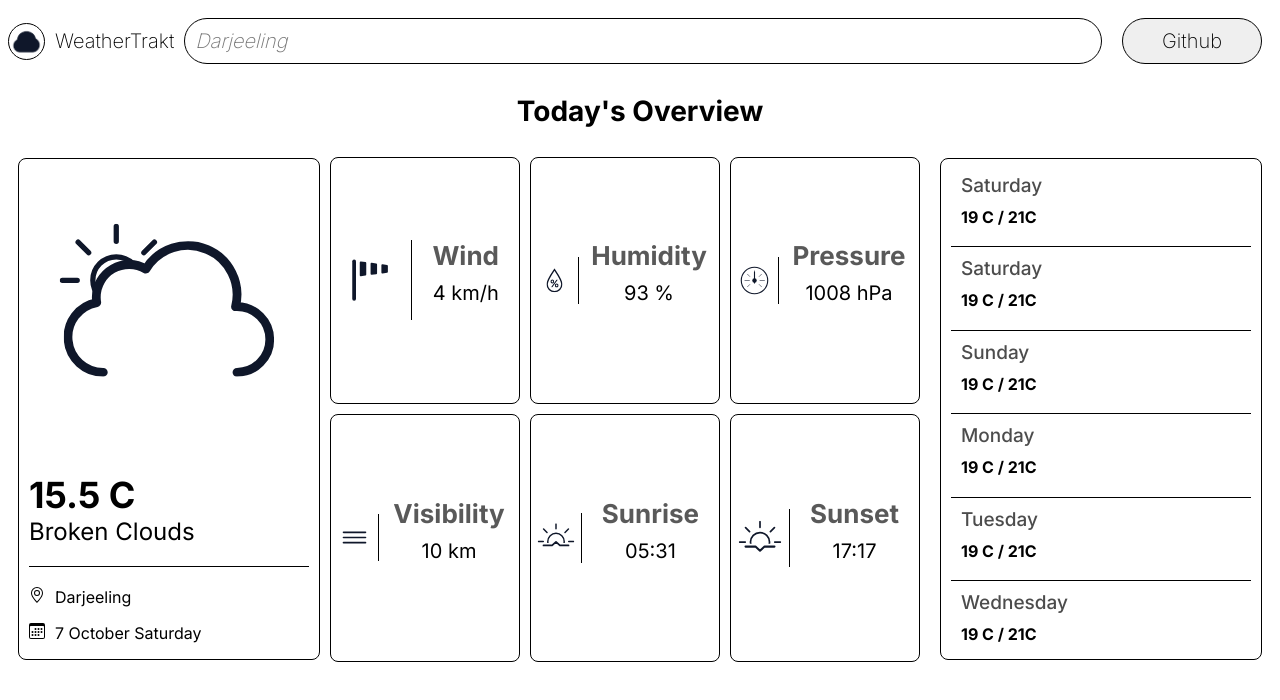
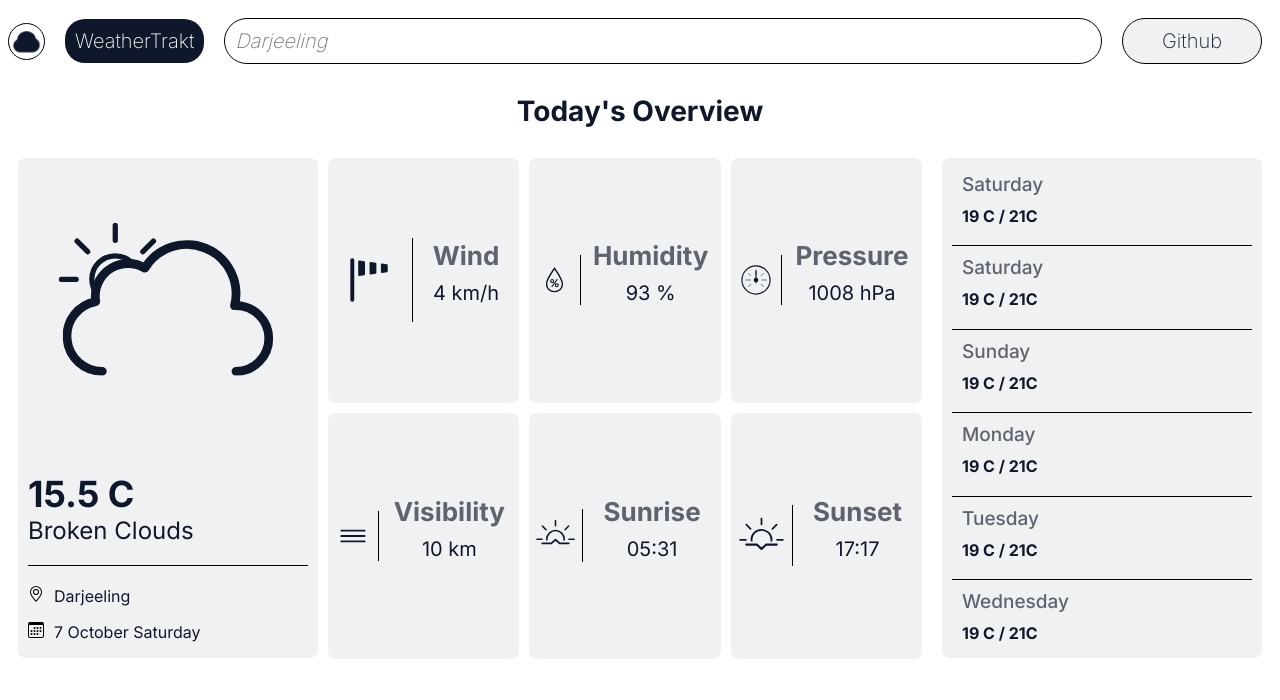
Before and after one commit to 1vishen/weather-trakt, a plain HTML site: page index.html in a window 1280 px wide. In both pictures the pointer is over the element "WeatherTrakt". Drawn offline with Linux system fonts and the light colour scheme.

Commit message:
updated some looks/animation

```diff
--- a/index.html
+++ b/index.html
@@ -8,6 +8,7 @@
     <link rel="stylesheet" href="styles/main-style.css" <link rel="preconnect" href="https://fonts.googleapis.com">
     <link rel="preconnect" href="https://fonts.gstatic.com" crossorigin>
     <link href="https://fonts.googleapis.com/css2?family=Inter:wght@200;400;500;700&display=swap" rel="stylesheet">
+    <link rel="stylesheet" href="styles/hover-styles.css"
 
 </head>
 
--- /dev/null
+++ b/styles/hover-styles.css
@@ -0,0 +1,85 @@
+.app-name:hover {
+    font-size: 20px;
+    font-weight: 100;
+    flex-shrink: 0;
+    color: rgb(15, 23, 42);
+    margin-left: 10px;
+    margin-right: 10px;
+    border-radius: 20px;
+    padding: 10px;
+    background-color: rgb(15, 23, 42);
+    color: white;
+}
+
+.github-button:hover {
+    font-family: 'Inter', sans-serif;
+    font-size: 20px;
+    font-weight: 100;
+    cursor: pointer;
+    flex: 1;
+    margin: 10px;
+    padding: 10px;
+    border-style: solid;
+    border-width: 1px;
+    border-radius: 40px;
+    border-color: black;
+    max-width: 140px;
+    background-color: rgb(15, 23, 42);
+    color: white;
+}
+
+.search-box:hover {
+    font-family: 'Inter', sans-serif;
+    font-style: italic;
+    font-size: 20px;
+    font-weight: 100;
+    flex: 4;
+    margin: 10px;
+    border: 4px solid rgb(15, 23, 42);
+    border-radius: 40px;
+    padding-left: 10px;
+    padding-top: 10px;
+    padding-bottom: 10px;
+    background-color: rgba(153, 182, 225, 0.3);
+}
+
+.current-weather:hover {
+
+    width: 300px;
+    height: 500px;
+    flex-shrink: 0;
+    margin: 10px;
+    border-radius: 8px;
+    background-color: rgba(153, 182, 225, 0.3);
+
+}
+
+.info-card:hover,
+.info-card-2:hover {
+
+    display: flex;
+    height: 245.5px;
+    border: none;
+    border-radius: 8px;
+    justify-content: center;
+    align-items: center;
+    background-color: rgba(153, 182, 225, 0.3);
+}
+
+.future-weather:hover {
+
+    display: flex;
+    flex-direction: column;
+    width: 300px;
+    height: 500px;
+    flex-shrink: 1;
+    margin: 10px;
+    border: none;
+    border-radius: 8px;
+    align-items: flex-start;
+    justify-content: space-around;
+    padding-left: 10px;
+    padding-right: 10px;
+    background-color: rgba(153, 182, 225, 0.3);
+
+}
--- a/styles/main-style.css
+++ b/styles/main-style.css
@@ -4,6 +4,7 @@ input,
 div {
     font-family: 'Inter', sans-serif;
     font-weight: 400;
+    color: rgb(15, 23, 42);
 }
 
 .body {
@@ -27,7 +28,14 @@ p {
     font-size: 20px;
     font-weight: 100;
     flex-shrink: 0;
-    color: black;
+    color: rgb(15, 23, 42);
+    margin-left: 10px;
+    margin-right: 10px;
+    border-radius: 20px;
+    background-color: rgba(153, 182, 225, 0.3);
+    padding: 10px;
+    transition: background-color 1s, color 1s;
+
 }
 
 .logo {
@@ -49,6 +57,7 @@ p {
     padding-left: 10px;
     padding-top: 10px;
     padding-bottom: 10px;
+    transition: border 0.15s, background-color 0.75s;
 }
 
 .github-button {
@@ -64,6 +73,8 @@ p {
     border-radius: 40px;
     border-color: black;
     max-width: 140px;
+    background-color: rgba(206, 208, 211, 0.3);
+    transition: background-color 0.75s, color 0.5s;
 }
 
 .main-heading {
@@ -73,6 +84,7 @@ p {
     font-size: 28px;
     font-weight: 700;
     justify-content: center;
+    color: rgb(15, 23, 42);
 }
 
 .weather-info-main {
@@ -89,8 +101,9 @@ p {
     height: 500px;
     flex-shrink: 0;
     margin: 10px;
-    border: 1px solid black;
     border-radius: 8px;
+    background-color: rgba(206, 208, 211, 0.3);
+    transition: background-color 0.75s;
 }
 
 .location-info {
@@ -155,11 +168,12 @@ p {
 
     display: flex;
     height: 245.5px;
-    border: 1px solid black;
+    border: none;
     border-radius: 8px;
     justify-content: center;
     align-items: center;
-
+    background-color: rgba(206, 208, 211, 0.3);
+    transition: background-color 0.75s, color 0.5s;
 }
 
 
@@ -198,18 +212,21 @@ p {
     height: 500px;
     flex-shrink: 1;
     margin: 10px;
-    border: 1px solid black;
+    border: none;
     border-radius: 8px;
     align-items: flex-start;
     justify-content: space-around;
     padding-left: 10px;
     padding-right: 10px;
+    background-color: rgba(206, 208, 211, 0.3);
+    transition: background-color 0.75s, color 0.5s;
+
 }
 
 .minor-info {
     display: block;
     font-size: 26px;
-    color: rgba(0, 0, 0, 0.65);
+    color: rgba(15, 23, 42, 0.65);
     font-weight: 700;
 
 }
@@ -217,7 +234,7 @@ p {
 .minor-info-2 {
     display: block;
     font-size: 20px;
-    color: rgba(0, 0, 0, 1);
+    color: rgba(15, 23, 42, 1);
     margin-top: 10px;
 
 }
@@ -253,7 +270,7 @@ p {
     margin-bottom: 10px;
     font-size: 19px;
     font-weight: 500;
-    color: rgba(0, 0, 0, 0.7);
+    color: rgba(15, 23, 42, 0.65);
 }
 
 .max-min {
```
